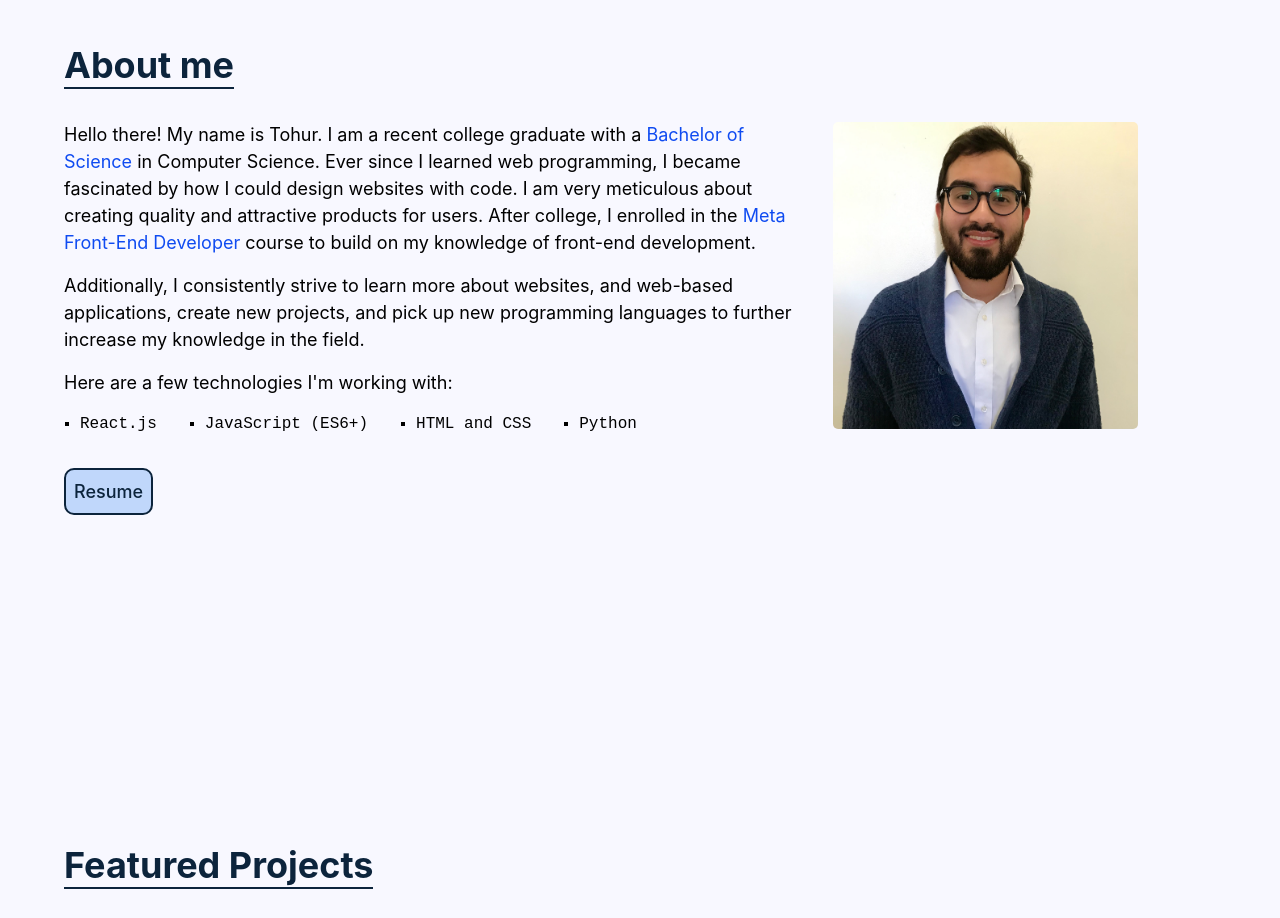
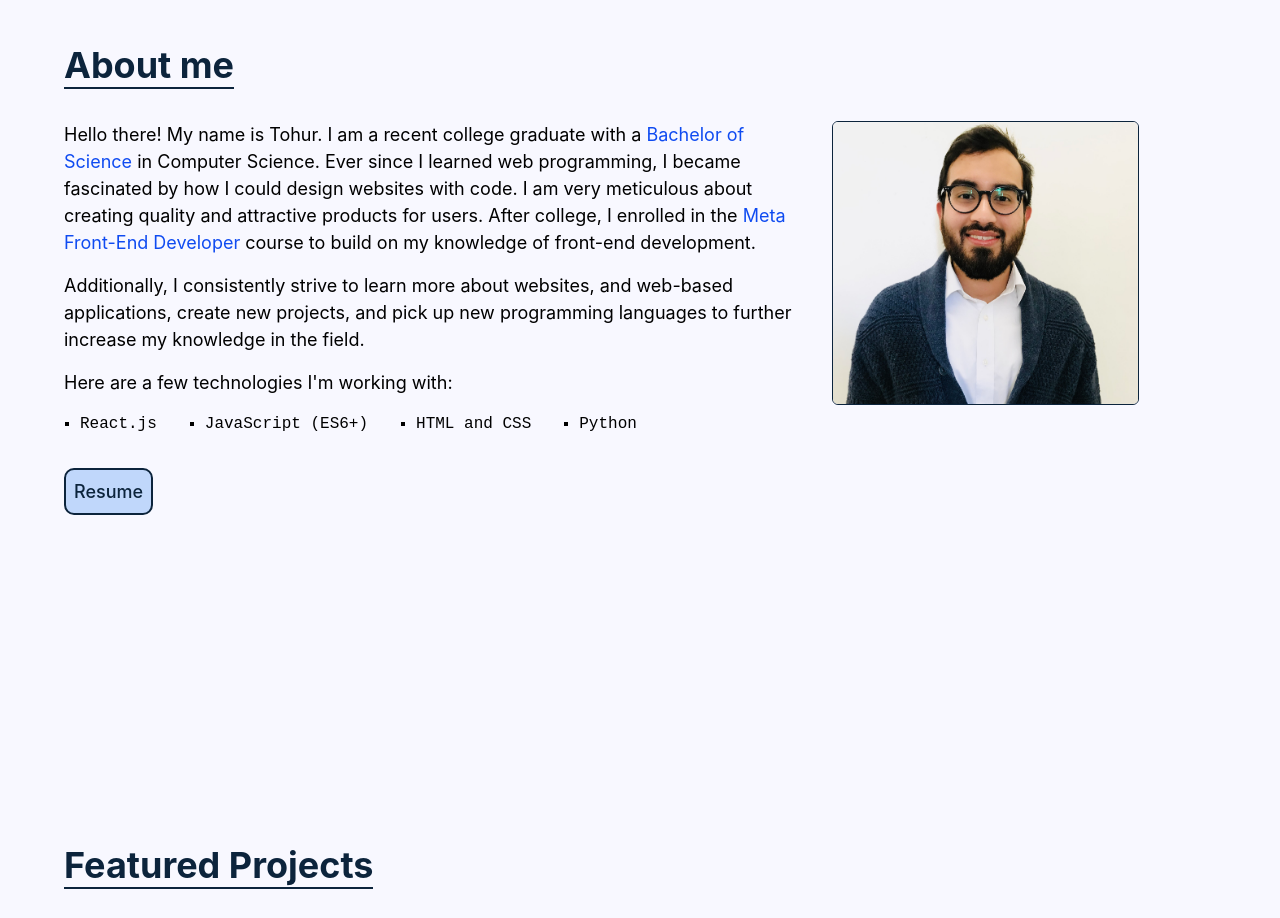
Before and after one commit to tohurr/tohurr.github.io, a React (Create React App) app: page / in a window 1280 px wide. Shown: the part 820-1738 px from the top of the page. Built offline with nearby package versions, Linux system fonts and the light colour scheme.

Commit message:
Profile pic

```diff
--- a/src/components/Styles.css
+++ b/src/components/Styles.css
@@ -54,7 +54,7 @@
 }
 
 .image{
-    border: 1px solid #F8F8FF;
+    border: 1px solid #0C243C;
     width: 80%;
 }
 
```
Also changed, not shown: src/assets/profile2.jpeg.
